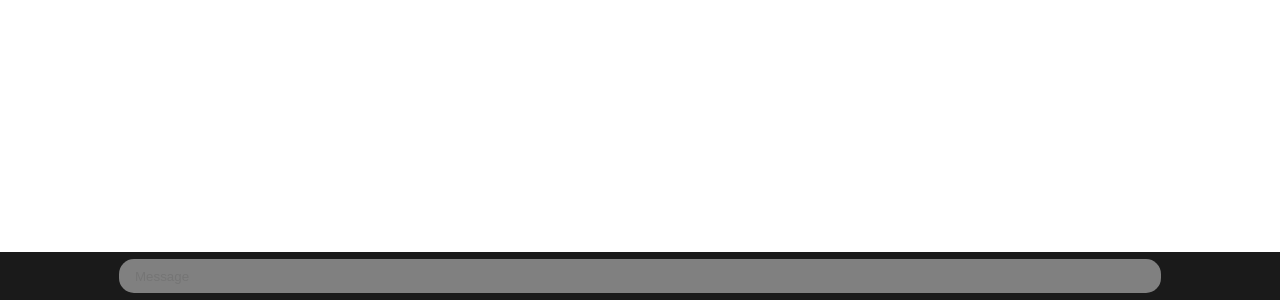
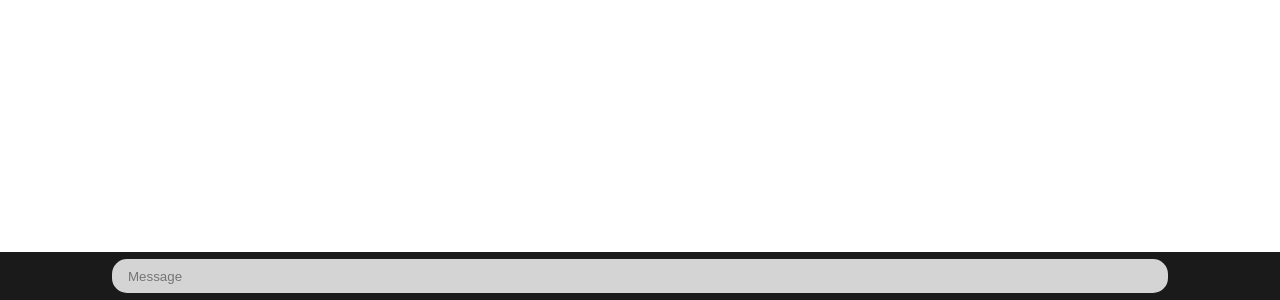
Before and after one commit to hwr-chatbot/Rasa-chatroom-react, a React (Vite) app: page / in a window 1280 px wide. Shown: the part 500-800 px from the top of the page. Built offline with nearby package versions, Linux system fonts and the light colour scheme.

Commit message:
changes to chatview

```diff
--- a/index.html
+++ b/index.html
@@ -5,7 +5,7 @@
     <meta name="viewport" content="width=device-width, initial-scale=1.0" />
     <title>Vite + React + TS</title>
   </head>
-  <body style="overflow: hidden">
+  <body style="position: absolute; width: 100%; height: 100%;">
     <div id="root"></div>
     <script type="module" src="/src/main.tsx"></script>
   </body>
--- a/src/App.css
+++ b/src/App.css
@@ -1,11 +1,17 @@
 #root {
-    margin: 0 auto;
-    padding: 1rem;
+    /* margin: 0 auto; */
+    /* padding: 1rem; */
     text-align: center;
     width: 100%;
+    height: 100%;
 }
 
 .app {
+    width: 100%;
+    height: 100%;
+    display: flex;
+    flex-direction: column;
+    justify-content: flex-end;
 }
 
 @keyframes logo-spin {
--- a/src/components/Chat.css
+++ b/src/components/Chat.css
@@ -1,13 +1,22 @@
 .chat-container {
-    padding: 2rem;
+    /* padding: 2rem; */
     color: #ffffff;
+    justify-self: flex-end;
+    /* border: 2px solid #111; */
+    display: flex;
+    flex-direction: column;
+    justify-content: flex-end;
+}
+
+.chatview-container {
+    padding: 2rem calc(10% - 1rem) 2rem calc(10% - 1rem);
 }
 
 .chatinput-container {
-    position: fixed;
+    /* position: fixed;
     bottom: 0;
-    left: 50%;
-    transform: translateX(-50%);
+    left: 50%; */
+    /* transform: translateX(-50%); */
     width: 100%;
     background-color: #1a1a1a;
     height: 3rem;
--- a/src/components/Chat.tsx
+++ b/src/components/Chat.tsx
@@ -17,7 +17,7 @@ export default function Chat({}: ChatProps) {
     const [state, setState] = useState<ChatState>({history: []});
     return (
         <div className="chat-container">
-            <div>
+            <div className="chatview-container">
                 <ChatView history={state.history}/>
             </div>
             <div className="chatinput-container">
--- a/src/components/ChatInput/ChatInput.css
+++ b/src/components/ChatInput/ChatInput.css
@@ -5,5 +5,6 @@
     -webkit-border-radius: 15px;
     border: none;
     padding-left: 1rem;
+    padding-right: 1rem;
     height: 2rem;
 }
--- a/src/components/ChatView/ChatView.css
+++ b/src/components/ChatView/ChatView.css
@@ -8,11 +8,11 @@
     display: flex;
     flex-direction: column;
     max-height: calc(100vh - 3rem);
-    overflow-y: scroll;
+    overflow-y: hide;
 }
 
 .chatview-me-message, .chatview-bot-message {
-    margin: 1rem;
+    margin: 1rem 0 1rem 0;
     display: flex;
     word-wrap: anywhere;
     white-space: pre-line;
--- a/src/index.css
+++ b/src/index.css
@@ -68,6 +68,6 @@ button:focus-visible {
     background-color: #f9f9f9;
   }
   input {
-    background-color: grey;
+    background-color: rgb(212, 212, 212);
   }
 }
```
